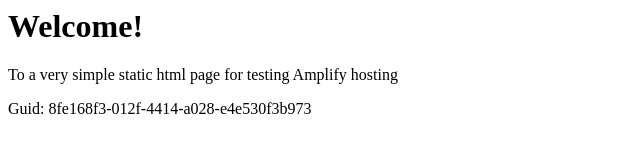
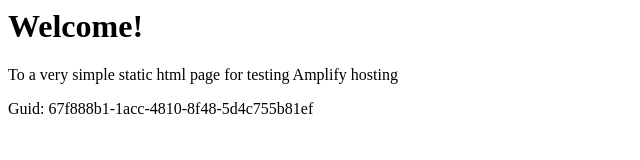
Before and after one commit to aws-aemilia-mxp/Github-PR-Commit-Integration-Test-DoNotTouch-GitHubWebhookPushCanaryTest-v1-preprod-eu-south-1, a website: page src/index.html in a window 1280 px wide. Shown: the full height of the page, 0-640 px from the left. Drawn offline with Linux system fonts and the light colour scheme.

Commit message:
commit from integ tests

```diff
--- a/src/index.html
+++ b/src/index.html
@@ -12,6 +12,6 @@
 <body>
     <h1>Welcome!</h1>
     <p>To a very simple static html page for testing Amplify hosting</p>
-    <p>Guid: 8fe168f3-012f-4414-a028-e4e530f3b973</p></body>
+    <p>Guid: 67f888b1-1acc-4810-8f48-5d4c755b81ef</p></body>
 
 </html>
```
